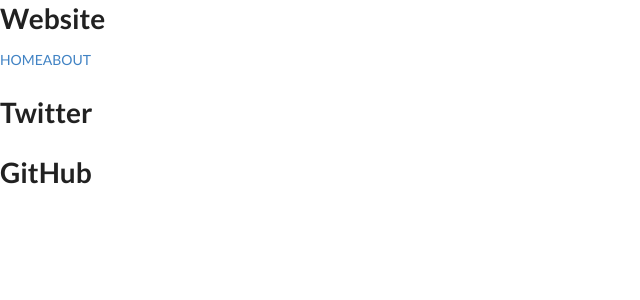
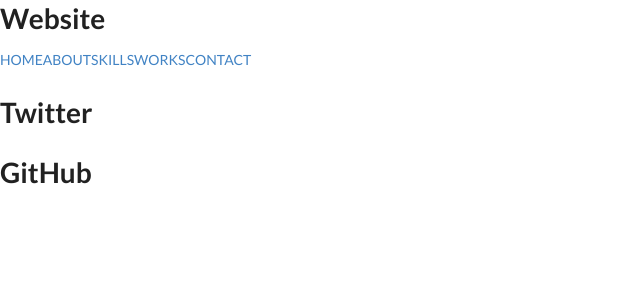
Before and after one commit to horigucchi/website-react, a React (Create React App) app: page / in a window 1280 px wide. Shown: the top 300 px of the page, without its empty margins (0-640 px from the left). Built offline with nearby package versions, Linux system fonts and the light colour scheme.

Commit message:
update : nav

```diff
--- a/src/views/components/nav.js
+++ b/src/views/components/nav.js
@@ -20,6 +20,27 @@
             >
                 ABOUT
             </NavLink>
+            <NavLink
+                exact
+                to={url + "/skills"}
+                activeStyle={{ color: "#aaa", textDecoration: "underline" }}
+            >
+                SKILLS
+            </NavLink>
+            <NavLink
+                exact
+                to={url + "/works"}
+                activeStyle={{ color: "#aaa", textDecoration: "underline" }}
+            >
+                WORKS
+            </NavLink>
+            <NavLink
+                exact
+                to={url + "/contact"}
+                activeStyle={{ color: "#aaa", textDecoration: "underline" }}
+            >
+                CONTACT
+            </NavLink>
         </>
     );
 }
```
